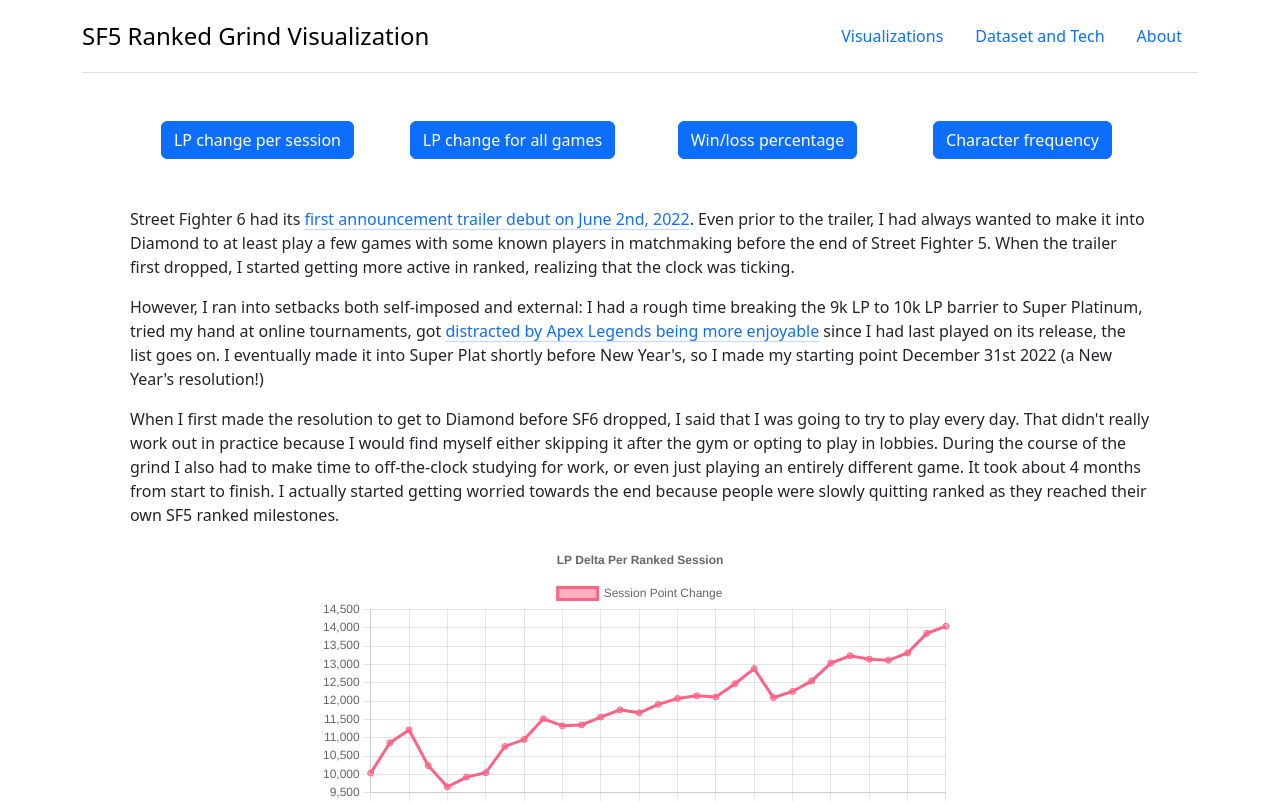
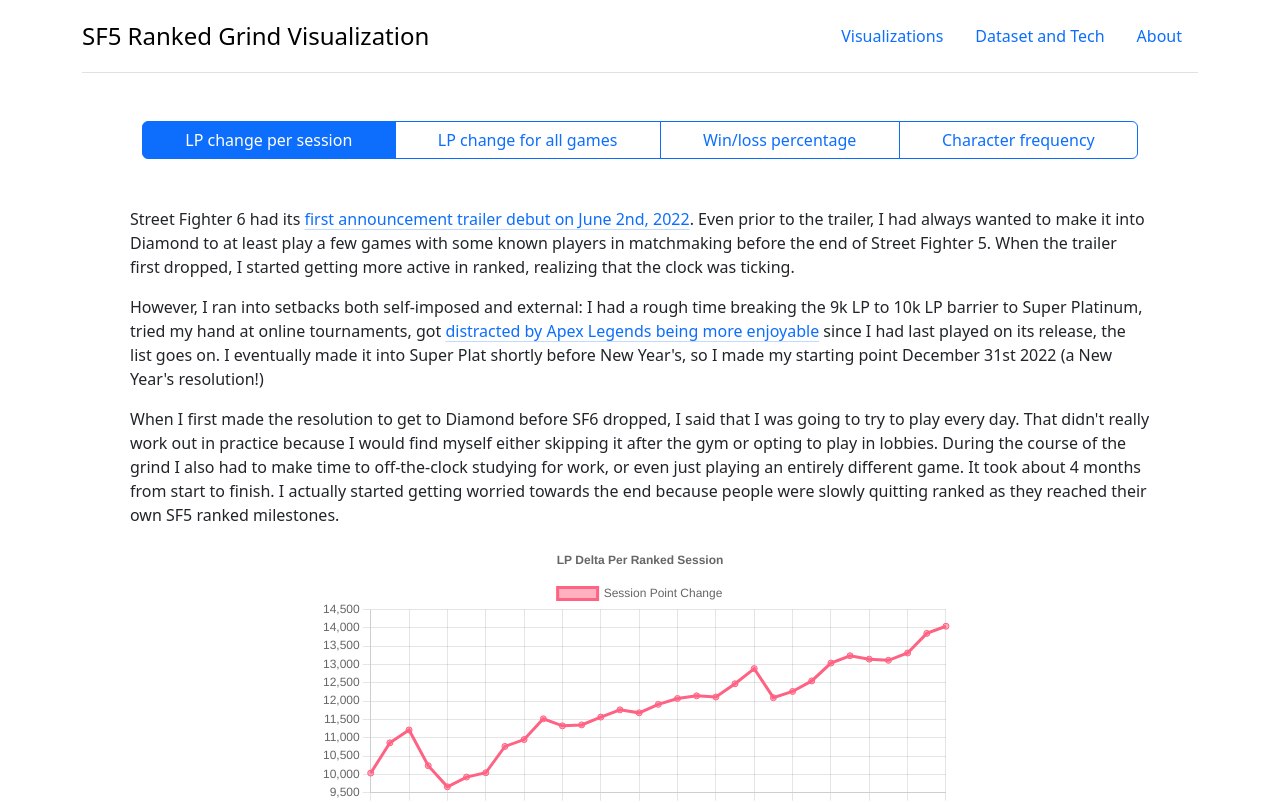
Before and after one commit to jmarkman/sf5-grind-to-diamond, a React (Create React App) app: page / in a window 1280 px wide. Shown: the top 803 px of the page. Built offline with nearby package versions, Linux system fonts and the light colour scheme.

Commit message:
revise button row for visualization selection
Moved from hardcoding the buttons to generating
them so adding new visualizations is just a matter
of adding a new object to the BUTTONNAMES
array constant

```diff
--- a/src/components/visualizationpage.tsx
+++ b/src/components/visualizationpage.tsx
@@ -2,8 +2,25 @@ import React, { useState } from 'react';
 import { RankedVisualizationType } from '../models/RankedVisualizationType';
 import RankedDataVisualizationFactory from './rankeddatavisualization';
 
+interface ButtonNameAndVisualization {
+    name: string,
+    visualization: RankedVisualizationType
+}
+
 const VisualizationPage = () => {
+    const BUTTONCLASS: string = "btn btn-outline-primary";
+    const BUTTONACTIVE: string = "active";
+    const LPCHANGEPERSESSION: string = "LP change per session";
+
+    const BUTTONNAMES: ButtonNameAndVisualization[] = [
+        { name: "LP change per session", visualization: RankedVisualizationType.PerSession },
+        { name: "LP change for all games", visualization: RankedVisualizationType.AllGames },
+        { name: "Win/loss percentage", visualization: RankedVisualizationType.WinLoss },
+        { name: "Character frequency", visualization: RankedVisualizationType.CharFreq }
+    ];
+
     const [rankedVisualizationType, setRankedVisualizationType] = useState<RankedVisualizationType>(RankedVisualizationType.PerSession);
+    const [activeButton, setActiveButton] = useState<string>(LPCHANGEPERSESSION);
 
     const changeVisualizationType = (event: React.MouseEvent<HTMLButtonElement>) => {
         let visualizationButton: HTMLButtonElement = event.currentTarget;
@@ -13,22 +30,24 @@ const VisualizationPage = () => {
         }
 
         setRankedVisualizationType(visualizationButton.value as RankedVisualizationType);
+        setActiveButton(visualizationButton.name)
     }
 
     return (
         <div className='container'>
             <div className='row m-5'>
-                <div className='col d-flex justify-content-center'>
-                    <button type="button" onClick={changeVisualizationType} value={RankedVisualizationType.PerSession} className="btn btn-primary">LP change per session</button>
-                </div>
-                <div className='col d-flex justify-content-center'>
-                    <button type="button" onClick={changeVisualizationType} value={RankedVisualizationType.AllGames} className="btn btn-primary">LP change for all games</button>
-                </div>
-                <div className='col d-flex justify-content-center'>
-                    <button type="button" onClick={changeVisualizationType} value={RankedVisualizationType.WinLoss} className="btn btn-primary">Win/loss percentage</button>
-                </div>
-                <div className='col d-flex justify-content-center'>
-                    <button type="button" onClick={changeVisualizationType} value={RankedVisualizationType.CharFreq} className="btn btn-primary">Character frequency</button>
+                <div className="btn-group" role="group">
+                    {BUTTONNAMES.map((nameAndVisual, idx) =>{
+                        return <button
+                            type='button'
+                            className={activeButton === nameAndVisual.name ? `${BUTTONCLASS} ${BUTTONACTIVE}` : BUTTONCLASS}
+                            onClick={changeVisualizationType}
+                            value={nameAndVisual.visualization}
+                            key={idx}
+                            name={nameAndVisual.name}>
+                                {nameAndVisual.name}
+                            </button>
+                    })}
                 </div>
             </div>
 
```
